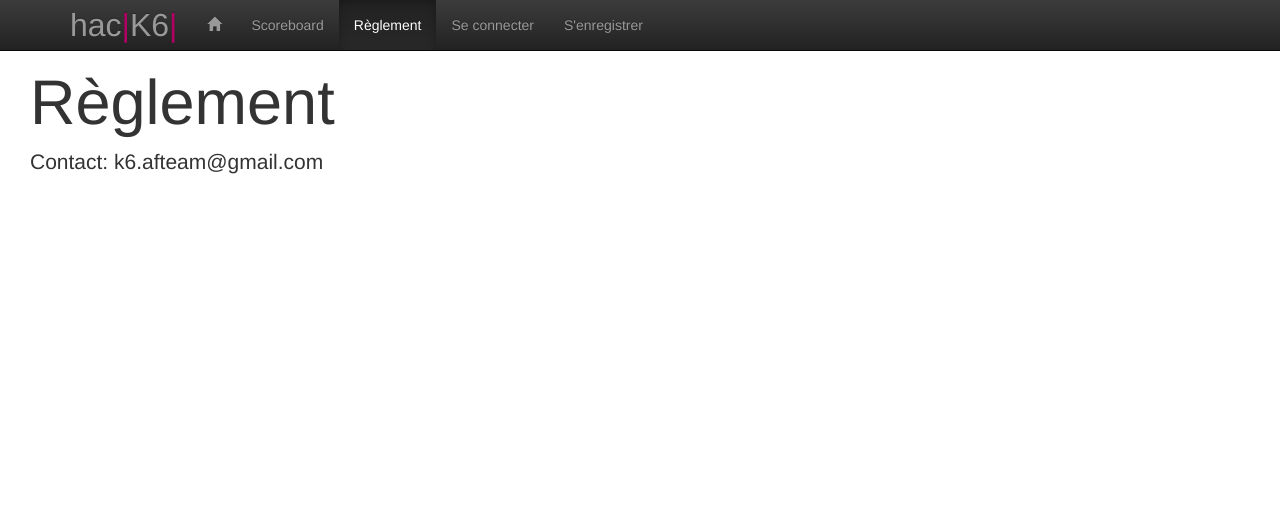
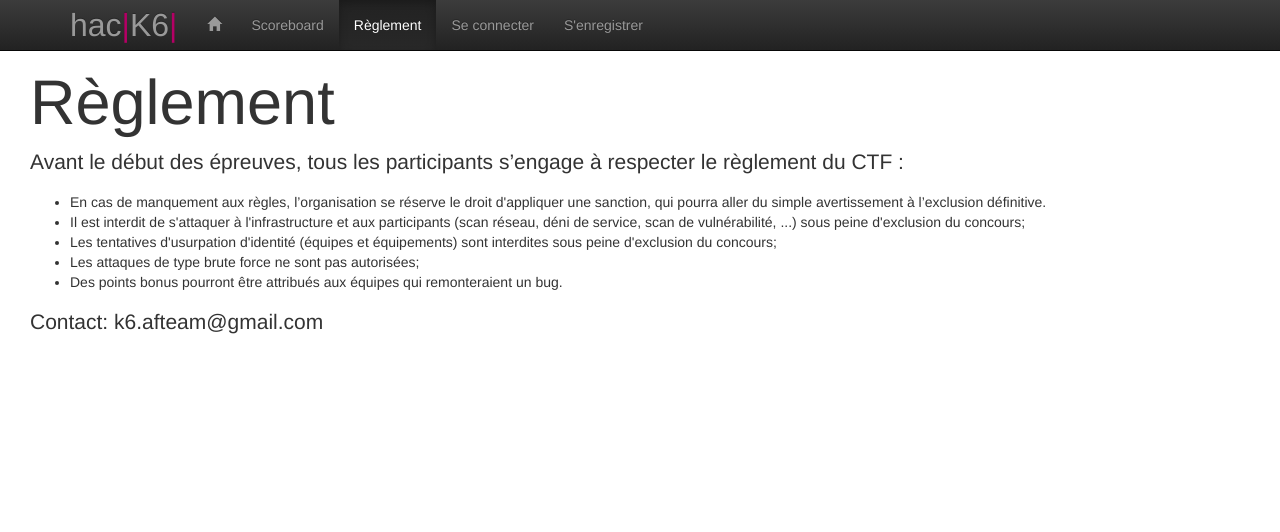
Before and after one commit to Crypt0-M3lon/k6, a Django app: page /reglement in a window 1280 px wide. Shown: the top 532 px of the page. Run offline with Django 3.2, Linux system fonts and the light colour scheme; some libraries are stand-ins or nearby versions.

Commit message:
Mise à jour du règlement

```diff
--- a/site_ctf/templates/reglement.html
+++ b/site_ctf/templates/reglement.html
@@ -6,6 +6,17 @@
 
 <h1>Règlement</h1>
 
+<p> Avant le début des épreuves, tous les participants s’engage à respecter le règlement du CTF :
+<ul>
+<li>En cas de manquement aux règles, l’organisation se réserve le droit d'appliquer une sanction, qui pourra aller du simple avertissement à l’exclusion définitive.</li>
+
+<li>Il est interdit de s'attaquer à l'infrastructure et aux participants (scan réseau, déni de service, scan de vulnérabilité, ...) sous peine d'exclusion du concours;</li>
+<li>Les tentatives d'usurpation d'identité (équipes et équipements) sont interdites sous peine d'exclusion du concours;</li>
+<li>Les attaques de type brute force ne sont pas autorisées;</li>
+<li>Des points bonus pourront être attribués aux équipes qui remonteraient un bug.</li>
+</ul>
+</p>
+
 <p>Contact: k6.afteam@gmail.com</p>
 
 
```
